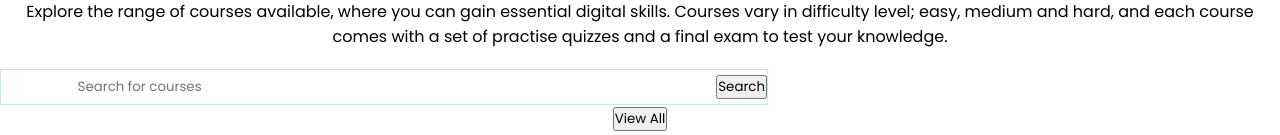
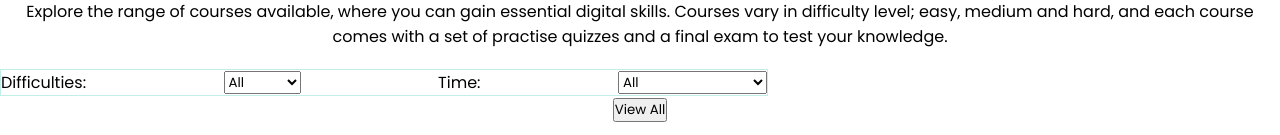
Before and after one commit to Mberra6/real-support-academy, a React (Create React App) app in the folder client/: page /courses in a window 1280 px wide. Shown: the part 316-451 px from the top of the page. Built offline with nearby package versions, Linux system fonts and the light colour scheme.

Commit message:
edit course page filter

```diff
--- a/client/src/components/Courses-section/CourseSubSection.jsx
+++ b/client/src/components/Courses-section/CourseSubSection.jsx
@@ -58,9 +58,21 @@ const CourseSubSection = () => {
                   set of practise quizzes and a final exam to test your knowledge.
                 </p>
                 <div className="search">
-                  <input type="text" placeholder="Search for courses" />
-                  <button className="btn">Search</button>
-              </div>
+                  <text>Difficulties:</text>
+                  <select>
+                    <option value="All">All</option>
+                    <option value="Eazy">Eazy</option>
+                    <option value="Medium">Medium</option>
+                    <option value="Hard">Hard</option>
+                  </select>
+                  <text>Time:</text>
+                  <select>
+                    <option value="All">All</option>
+                    <option value="4weeks">Less than 4 weeks</option>
+                    <option value="8weeks">Less than 8 weeks</option>
+                    <option value="8weeksmore">more than 8 weeks</option>
+                  </select>
+                </div>
               </div>
 
               <div className="w-50 text-end">
```
